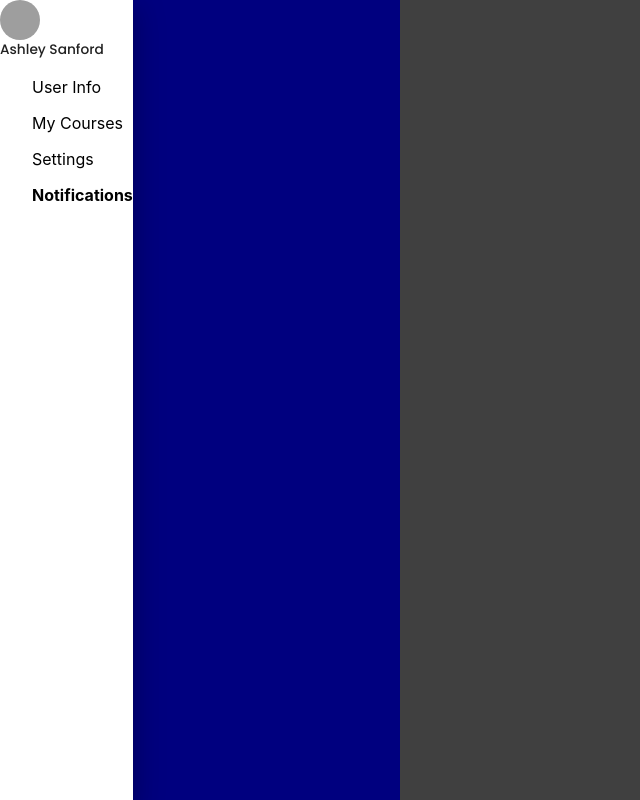
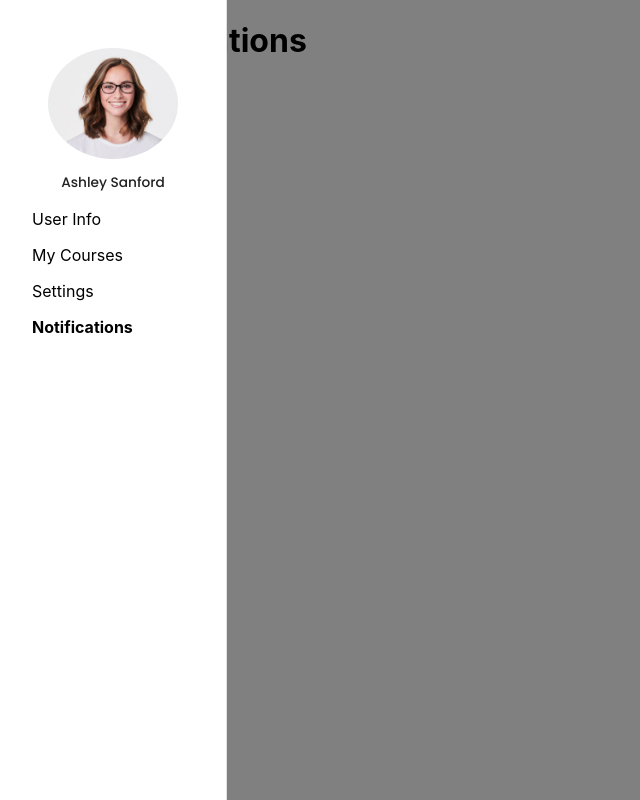
Before and after one commit to jonquag/Study-App, a React (Create React App) app in the folder client/: page /profile/notifications in a window 1280 px wide. Shown: the whole page, without its empty margins (0-640 px from the left). Built offline with nearby package versions, Linux system fonts and the light colour scheme; grey boxes are pictures that could not be loaded.

Commit message:
Working with Drawer
I've addded the drawer and am trying to debug some styling.

```diff
--- a/client/src/components/Profile/Drawer.js
+++ b/client/src/components/Profile/Drawer.js
@@ -1,39 +1,38 @@
 import React from 'react';
-import { Grid, Typography } from '@material-ui/core';
-
+import { Typography } from '@material-ui/core';
 import { Drawer as MUIDrawer } from '@material-ui/core';
 import { NavLink } from 'react-router-dom';
 import { makeStyles } from '@material-ui/styles';
-import Avatar from '@material-ui/core/Avatar';
+import profilePic from '../../static/images/profilePicSample.png';
+// import Avatar from '@material-ui/core/Avatar';
 
-const useStyles = makeStyles({
+const useStyles = makeStyles((theme) => ({
     linkStyles: {
         textDecoration: 'none',
         color: 'black',
         padding: '1em 0 0 2em',
     },
-    drawerStyles: {
+    profilePic: {
+        padding: '0 3em 0em 3em',
+        borderRadius: '50%',
+        width: '130px',
+        marginTop: '3em',
+    },
+    drawer: {
         width: '400px',
-        background: 'blue',
     },
-});
+}));
 
-const Drawer = () => {
+const Drawer = (props) => {
     const classes = useStyles();
 
     return (
-        // Can also use variant="permanent"
-        <MUIDrawer open className={classes.drawerStyles}>
-            {/* Container to hold user info (picture/name) */}
+        <MUIDrawer variant='permanent' anchor='left' className={classes.drawer}>
+            <img src={profilePic} alt='Ashly Sanford' className={classes.profilePic} />
 
-            <Avatar
-                alt='Ashley Sanford'
-                src='/static/images/avatar/3.jpg'
-                className={classes.large}
-            />
-            <Typography className={classes.userName}>Ashley Sanford</Typography>
-
-            {/* Container to hold router links */}
+            <Typography style={{ paddingTop: '1em' }} align='center'>
+                Ashley Sanford
+            </Typography>
 
             <NavLink
                 to='/profile/'
--- a/client/src/pages/Profile.js
+++ b/client/src/pages/Profile.js
@@ -1,19 +1,26 @@
 import React from 'react';
+import { Route, Switch } from 'react-router-dom';
+import { makeStyles } from '@material-ui/core/styles';
 import { Grid } from '@material-ui/core';
-import { Route, Switch } from 'react-router-dom';
-import { makeStyles } from '@material-ui/styles';
+
 // Custom component imports
-// import Sidebar from '../components/Profile/Sidebar';
 import UserInfo from '../components/Profile/UserInfo';
 import Courses from '../components/Profile/Courses';
 import Settings from '../components/Profile/Settings';
 import Notifications from '../components/Profile/Notifications';
 import Drawer from '../components/Profile/Drawer';
 
+const useStyles = makeStyles({
+    container: {
+        display: 'flex',
+    },
+});
+
 const Profile = (props) => {
+    const classes = useStyles();
     return (
-        <React.Fragment>
-            <Drawer />
+        <div>
+            <Drawer className={classes.container} />
             {/* Display current route container */}
 
             <Grid container style={{ height: '100vh', background: 'grey' }}>
@@ -24,7 +31,7 @@ const Profile = (props) => {
                     <Route path='/profile/notifications' component={Notifications} />
                 </Switch>
             </Grid>
-        </React.Fragment>
+        </div>
     );
 };
 
```
Also changed, not shown: client/src/static/images/profilePicSample.png (added).
